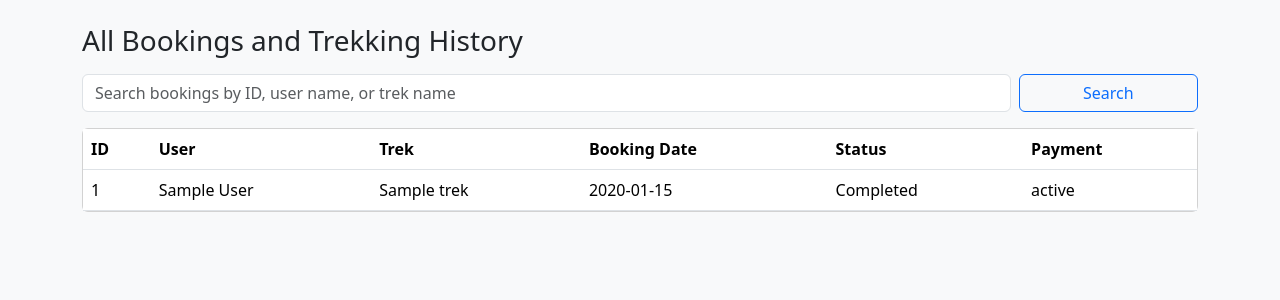
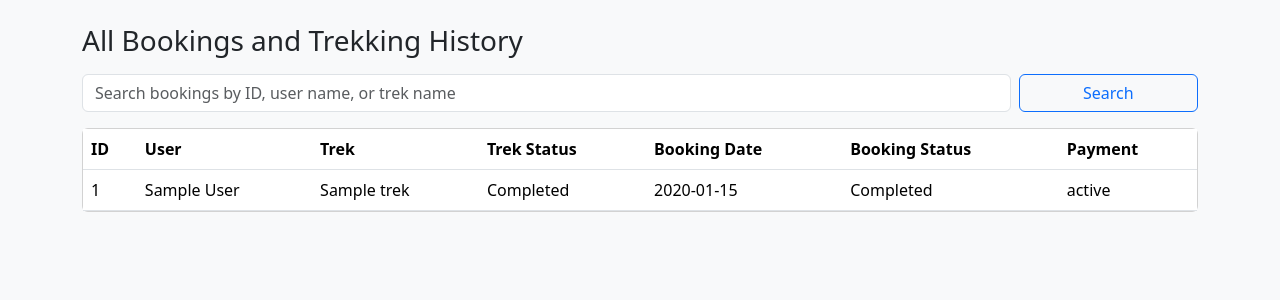
Before and after one commit to RahulShinde1234791/trekking-management-application, a Flask app: page /admin/bookings in a window 1280 px wide. Shown: the part 56-356 px from the top of the page. Run offline with Flask 3, Linux system fonts and the light colour scheme; the visitor is signed in with stand-in values (Sample User, id 1); tables that the repository leaves empty hold one stand-in row (values such as "Sample post").

Commit message:
Milestone-6 booking history status tracking

```diff
--- a/app.py
+++ b/app.py
@@ -461,6 +461,8 @@ def create_app():
 
         trek.available_slots = available_slots
         trek.status = status
+        if status == "Completed":
+            complete_booked_participants(trek)
         db.session.commit()
         flash("Trek details updated.", "success")
         return redirect(url_for("staff_trek_detail", trek_id=trek.id))
@@ -475,9 +477,9 @@ def create_app():
             flash("Invalid booking status.", "danger")
             return redirect(url_for("staff_trek_detail", trek_id=booking.trek_id))
 
-        booking.status = status
+        message, category = update_booking_status(booking, status)
         db.session.commit()
-        flash("Participant status updated.", "success")
+        flash(message, category)
         return redirect(url_for("staff_trek_detail", trek_id=booking.trek_id))
 
     @app.route("/user/dashboard")
@@ -575,6 +577,19 @@ def create_app():
         )
         return render_template("user/history.html", bookings=bookings)
 
+    @app.route("/user/bookings/<int:booking_id>/cancel", methods=["POST"])
+    @role_required("trekker")
+    def cancel_booking(booking_id):
+        booking = Booking.query.filter_by(id=booking_id, user_id=get_current_user().id).first_or_404()
+        if booking.status != "Booked":
+            flash("Only booked treks can be cancelled.", "warning")
+            return redirect(url_for("user_history"))
+
+        message, category = update_booking_status(booking, "Cancelled")
+        db.session.commit()
+        flash(message, category)
+        return redirect(url_for("user_history"))
+
     return app
 
 
@@ -658,6 +673,31 @@ def get_assigned_trek_or_404(trek_id):
     return Trek.query.filter_by(id=trek_id, assigned_staff_id=staff.id).first_or_404()
 
 
+def update_booking_status(booking, new_status):
+    old_status = booking.status
+    if old_status == new_status:
+        return "Booking status unchanged.", "info"
+
+    if new_status == "Booked" and old_status == "Cancelled":
+        if booking.trek.status != "Open":
+            return "Cancelled bookings can be restored only when the trek is Open.", "danger"
+        if booking.trek.available_slots <= 0:
+            return "Cannot restore booking because the trek is full.", "danger"
+        booking.trek.available_slots -= 1
+
+    if new_status == "Cancelled" and old_status == "Booked":
+        booking.trek.available_slots += 1
+
+    booking.status = new_status
+    return "Booking status updated.", "success"
+
+
+def complete_booked_participants(trek):
+    for booking in trek.bookings:
+        if booking.status == "Booked":
+            booking.status = "Completed"
+
+
 def build_trek_from_form(trek):
     try:
         duration_days = int(request.form.get("duration_days", "0"))
--- a/templates/admin/bookings.html
+++ b/templates/admin/bookings.html
@@ -17,19 +17,20 @@
 <div class="card">
     <div class="table-responsive">
         <table class="table table-hover mb-0 align-middle">
-            <thead><tr><th>ID</th><th>User</th><th>Trek</th><th>Booking Date</th><th>Status</th><th>Payment</th></tr></thead>
+            <thead><tr><th>ID</th><th>User</th><th>Trek</th><th>Trek Status</th><th>Booking Date</th><th>Booking Status</th><th>Payment</th></tr></thead>
             <tbody>
             {% for booking in bookings %}
                 <tr>
                     <td>{{ booking.id }}</td>
                     <td>{{ booking.user.name }}</td>
                     <td>{{ booking.trek.name }}</td>
+                    <td>{{ booking.trek.status }}</td>
                     <td>{{ booking.booking_date }}</td>
                     <td>{{ booking.status }}</td>
                     <td>{{ booking.payment_status }}</td>
                 </tr>
             {% else %}
-                <tr><td colspan="6" class="text-muted">No bookings found.</td></tr>
+                <tr><td colspan="7" class="text-muted">No bookings found.</td></tr>
             {% endfor %}
             </tbody>
         </table>
--- a/templates/admin/trek_form.html
+++ b/templates/admin/trek_form.html
@@ -43,7 +43,7 @@
                         <div class="col-md-4 mb-3">
                             <label class="form-label" for="status">Status</label>
                             <select class="form-select" id="status" name="status">
-                                {% for status in ["Pending", "Approved", "Open", "Closed", "Completed"] %}
+                                {% for status in ["Pending", "Approved", "Open", "Closed", "Ongoing", "Completed"] %}
                                     <option value="{{ status }}" {% if trek and trek.status == status %}selected{% endif %}>{{ status }}</option>
                                 {% endfor %}
                             </select>
--- a/templates/staff/trek_detail.html
+++ b/templates/staff/trek_detail.html
@@ -39,7 +39,7 @@
             <div class="card-header">Registered Trekkers</div>
             <div class="table-responsive">
                 <table class="table table-hover mb-0 align-middle">
-                    <thead><tr><th>Name</th><th>Email</th><th>Booking Date</th><th>Status</th><th>Update</th></tr></thead>
+                    <thead><tr><th>Name</th><th>Email</th><th>Booking Date</th><th>Booking Status</th><th>Trek Status</th><th>Update</th></tr></thead>
                     <tbody>
                     {% for booking in trek.bookings %}
                         <tr>
@@ -47,6 +47,7 @@
                             <td>{{ booking.user.email }}</td>
                             <td>{{ booking.booking_date }}</td>
                             <td>{{ booking.status }}</td>
+                            <td>{{ booking.trek.status }}</td>
                             <td>
                                 <form class="d-flex gap-2" method="post" action="{{ url_for('update_participant_status', booking_id=booking.id) }}">
                                     <select class="form-select form-select-sm" name="status">
@@ -59,7 +60,7 @@
                             </td>
                         </tr>
                     {% else %}
-                        <tr><td colspan="5" class="text-muted">No trekkers registered for this trek yet.</td></tr>
+                        <tr><td colspan="6" class="text-muted">No trekkers registered for this trek yet.</td></tr>
                     {% endfor %}
                     </tbody>
                 </table>
```
Also changed, not shown: templates/user/history.html (+9 -2 lines), README.md.
